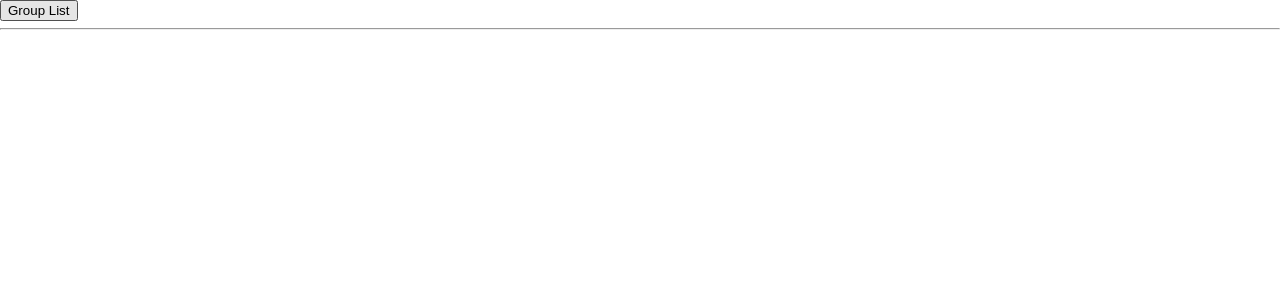
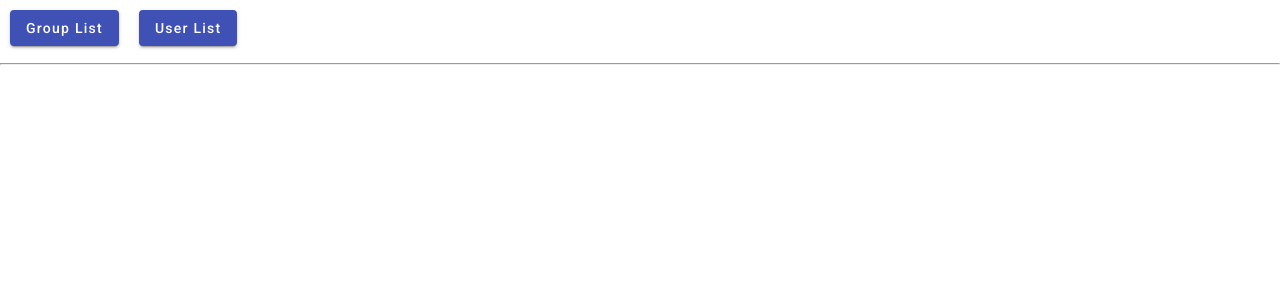
Before and after one commit to farzadjamshidi/Accounting, an Angular app: page / in a window 1280 px wide. Shown: the top 300 px of the page. Built offline with nearby package versions, Linux system fonts and the light colour scheme.

Commit message:
Change button to material button in app component

```diff
--- a/src/app/app.component.html
+++ b/src/app/app.component.html
@@ -1,3 +1,4 @@
-<button [routerLink]="['/group/list']">Group List</button>
+<button class="m-2" mat-raised-button color="primary" [routerLink]="['/group/list']">Group List</button>
+<button class="m-2" mat-raised-button color="primary" [routerLink]="['/user/list']">User List</button>
 <hr>
 <router-outlet></router-outlet>
--- a/src/app/app.module.ts
+++ b/src/app/app.module.ts
@@ -1,15 +1,18 @@
 import { NgModule } from '@angular/core';
 import { BrowserModule } from '@angular/platform-browser';
 
+import { MatButtonModule } from '@angular/material/button';
+import { BrowserAnimationsModule } from '@angular/platform-browser/animations';
 import { AppRoutingModule } from './app-routing.module';
 import { AppComponent } from './app.component';
-import { BrowserAnimationsModule } from '@angular/platform-browser/animations';
 
+const MATERIAL_MODULES = [MatButtonModule];
 @NgModule({
   declarations: [
     AppComponent
   ],
   imports: [
+    ...MATERIAL_MODULES,
     BrowserModule,
     AppRoutingModule,
     BrowserAnimationsModule
```
